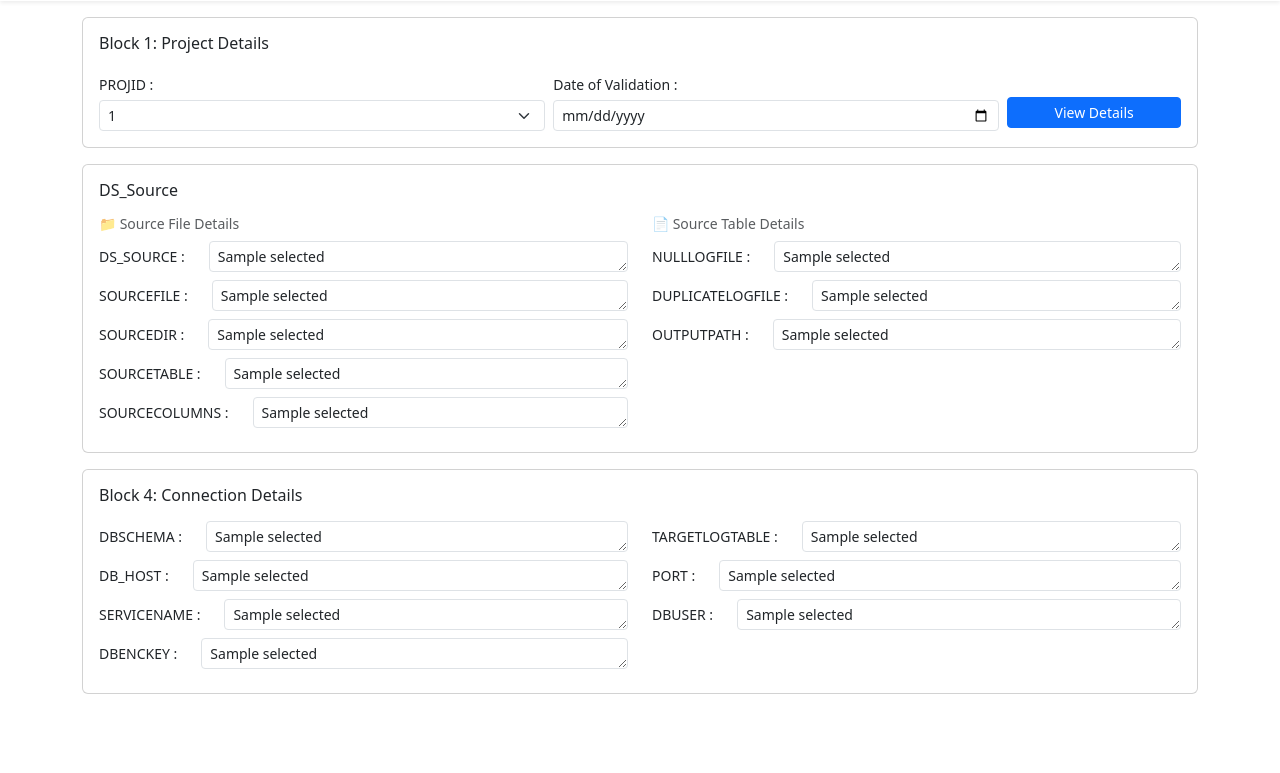
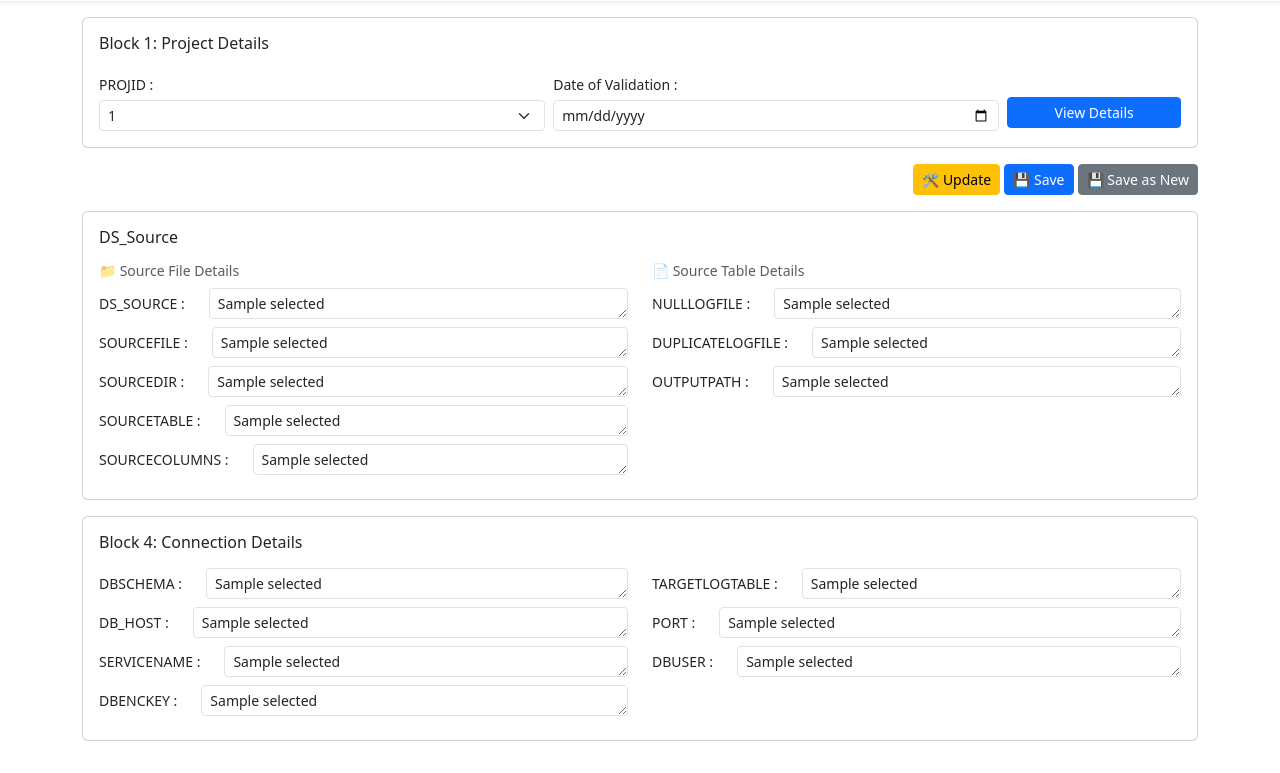
Before and after one commit to shefali1602/dq_ui, a Flask app: template templates/index.html in a window 1280 px wide. Shown: the part 331-1104 px from the top of the page. Before the commit the page ends 1025 px from the top, so only its background shows below. Run offline with Flask 3, Linux system fonts and the light colour scheme; the template is opened without the code that fills it: most values are stand-ins (such as "Sample title", 1, 10 or a date in 2020); some libraries are stand-ins or nearby versions.

Commit message:
Changed layout v10

```diff
--- a/app.py
+++ b/app.py
@@ -72,5 +72,44 @@
       conn.close()
       return redirect(url_for('index'))
 
+@app.route('/update', methods=['POST'])
+def update_record():
+    conn = get_db_connection()
+    cursor = conn.cursor()
+
+    projid = request.form.get('PROJID')
+    action = request.form.get('action')  # 'save' or 'save_as_new'
+
+    fields = [
+        'DS_SOURCE', 'SOURCEFILE', 'SOURCEDIR', 'SOURCETABLE', 'SOURCECOLUMNS',
+        'NULLLOGFILE', 'DUPLICATELOGFILE', 'OUTPUTPATH', 'PKCOL', 'DBSCHEMA',
+        'TARGETLOGTABLE', 'DB_HOST', 'PORT', 'SERVICENAME', 'DBUSER',
+        'DBENCKEY', 'CHUNKSIZE'
+    ]
+
+    values = [request.form.get(field) for field in fields]
+
+    if action == 'save':
+        update_query = f"""
+            UPDATE OWNER_gb.DC_CONFIG SET
+            {", ".join([f"{field} = :{i+1}" for i, field in enumerate(fields)])}
+            WHERE PROJID = :{len(fields)+1}
+        """
+        cursor.execute(update_query, values + [projid])
+
+    elif action == 'save_as_new':
+        insert_query = f"""
+            INSERT INTO OWNER_gb.DC_CONFIG
+            (PROJID, {", ".join(fields)})
+            VALUES (:1, {", ".join([f":{i+2}" for i in range(len(fields))])})
+        """
+        cursor.execute(insert_query, [projid] + values)
+
+    conn.commit()
+    cursor.close()
+    conn.close()
+
+    return redirect(url_for('index'))
+
 if __name__ == '__main__':
       app.run(debug= True)
--- a/static/script.js
+++ b/static/script.js
@@ -28,15 +28,16 @@
     observer.observe(document.body, { childList: true, subtree: true });
   });
 
-  function toggleDsSource() {
-    const section = document.getElementById("dsSourceSection");
-    const btn = document.querySelector(".ds-source-toggle button");
+  document.addEventListener('DOMContentLoaded', function () {
+    const editBtn = document.getElementById('editBtn');
+    const saveBtns = document.getElementById('saveBtns');
+    const inputs = document.querySelectorAll('#viewForm textarea, #viewForm input');
 
-    if (section.style.display === "none" || section.style.display === "") {
-      section.style.display = "flex";
-      btn.textContent = "DS_Source ▼";
-    } else {
-      section.style.display = "none";
-      btn.textContent = "DS_Source ▶";
+    if (editBtn) {
+      editBtn.addEventListener('click', () => {
+        inputs.forEach(el => el.removeAttribute('readonly'));
+        saveBtns.style.display = 'inline';
+        editBtn.style.display = 'none';
+      });
     }
-  }
+  });
--- a/templates/index.html
+++ b/templates/index.html
@@ -25,8 +25,8 @@
 
   <div class="container py-3">
     {% if request.args.get('mode') == 'add' %}
+    <!-- Add New Record Form -->
     <form method="POST" action="/add">
-      <!-- Block 1: Project Details -->
       <div class="card mb-3 p-3">
         <h6 class="mb-3">Block 1: Project Details</h6>
         <div class="row g-2 align-items-center">
@@ -41,7 +41,6 @@
         </div>
       </div>
 
-      <!-- DS_Source with toggle blocks -->
       <div class="card mb-3 p-3">
         <h6 class="mb-3">DS_Source</h6>
         <div class="row">
@@ -75,7 +74,6 @@
         </div>
       </div>
 
-      <!-- Block 4: Connection Details -->
       <div class="card mb-3 p-3">
         <h6 class="mb-3">Block 4: Connection Details</h6>
         <div class="row">
@@ -131,7 +129,15 @@
       'PKCOL', 'DBSCHEMA', 'TARGETLOGTABLE', 'DB_HOST', 'PORT',
       'SERVICENAME', 'DBUSER', 'DBENCKEY', 'CHUNKSIZE'
     ] %}
-    <form method="POST" action="/update">
+    <form id="viewForm" method="POST" action="/update">
+      <div class="text-end mb-3">
+        <button type="button" id="editBtn" class="btn btn-sm btn-warning">🛠 Update</button>
+        <div id="saveBtns" class="d-inline" style="display:none;">
+          <button name="action" value="save" class="btn btn-sm btn-primary">💾 Save</button>
+          <button name="action" value="save_as_new" class="btn btn-sm btn-secondary">💾 Save as New</button>
+        </div>
+      </div>
+
       <div class="card mb-3 p-3">
         <h6 class="mb-3">DS_Source</h6>
         <div class="row">
@@ -141,7 +147,7 @@
             <div class="row align-items-center mb-2">
               <label class="col-auto col-form-label-sm">{{ labels[i-1] }} :</label>
               <div class="col">
-                <textarea name="{{ labels[i-1] }}" rows="1" class="form-control form-control-sm">{{ selected_data[i] }}</textarea>
+                <textarea name="{{ labels[i-1] }}" rows="1" class="form-control form-control-sm" readonly>{{ selected_data[i] }}</textarea>
               </div>
             </div>
             {% endfor %}
@@ -152,7 +158,7 @@
             <div class="row align-items-center mb-2">
               <label class="col-auto col-form-label-sm">{{ labels[i-1] }} :</label>
               <div class="col">
-                <textarea name="{{ labels[i-1] }}" rows="1" class="form-control form-control-sm">{{ selected_data[i] }}</textarea>
+                <textarea name="{{ labels[i-1] }}" rows="1" class="form-control form-control-sm" readonly>{{ selected_data[i] }}</textarea>
               </div>
             </div>
             {% endfor %}
@@ -168,7 +174,7 @@
             <div class="row align-items-center mb-2">
               <label class="col-auto col-form-label-sm">{{ labels[i] }} :</label>
               <div class="col">
-                <textarea name="{{ labels[i] }}" rows="1" class="form-control form-control-sm">{{ selected_data[i+1] }}</textarea>
+                <textarea name="{{ labels[i] }}" rows="1" class="form-control form-control-sm" readonly>{{ selected_data[i+1] }}</textarea>
               </div>
             </div>
           </div>
```
